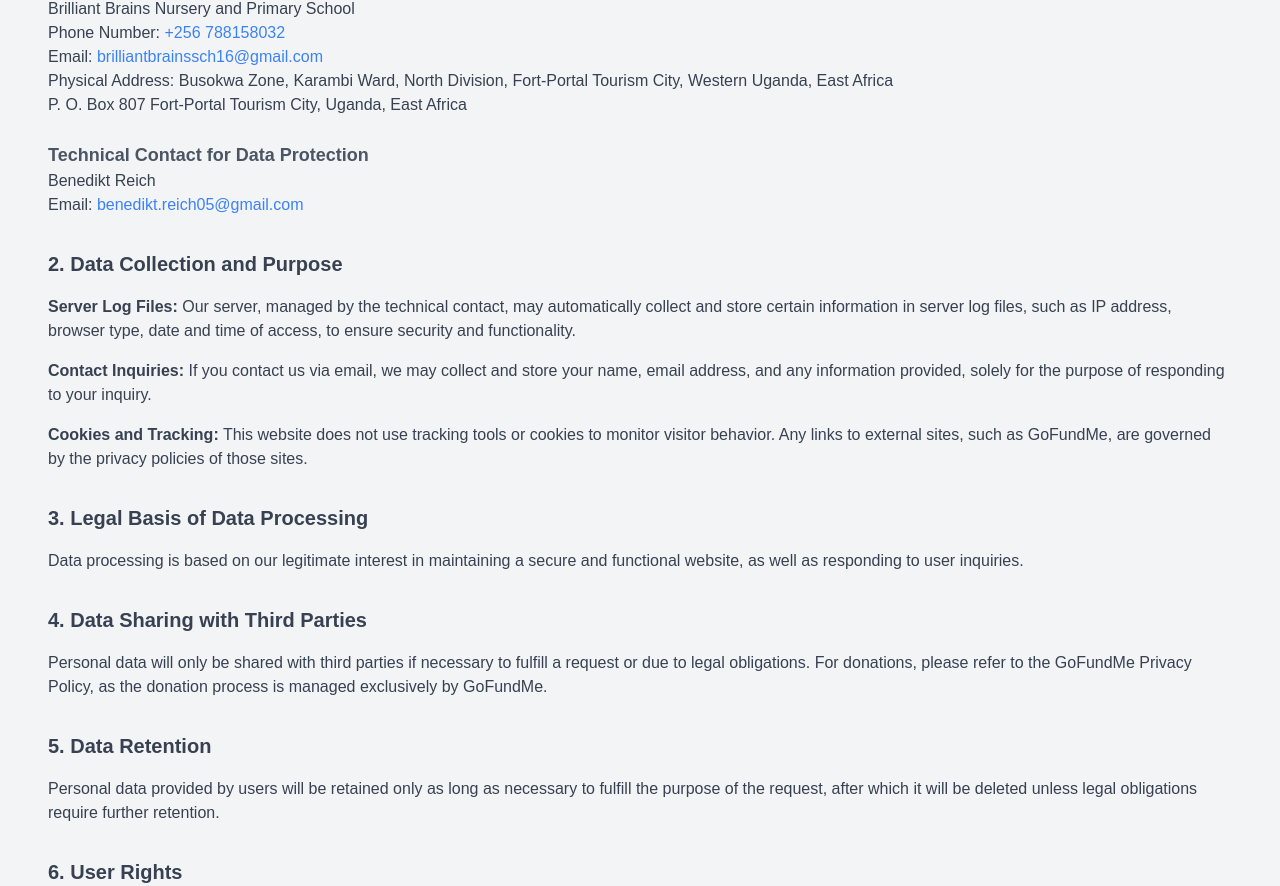
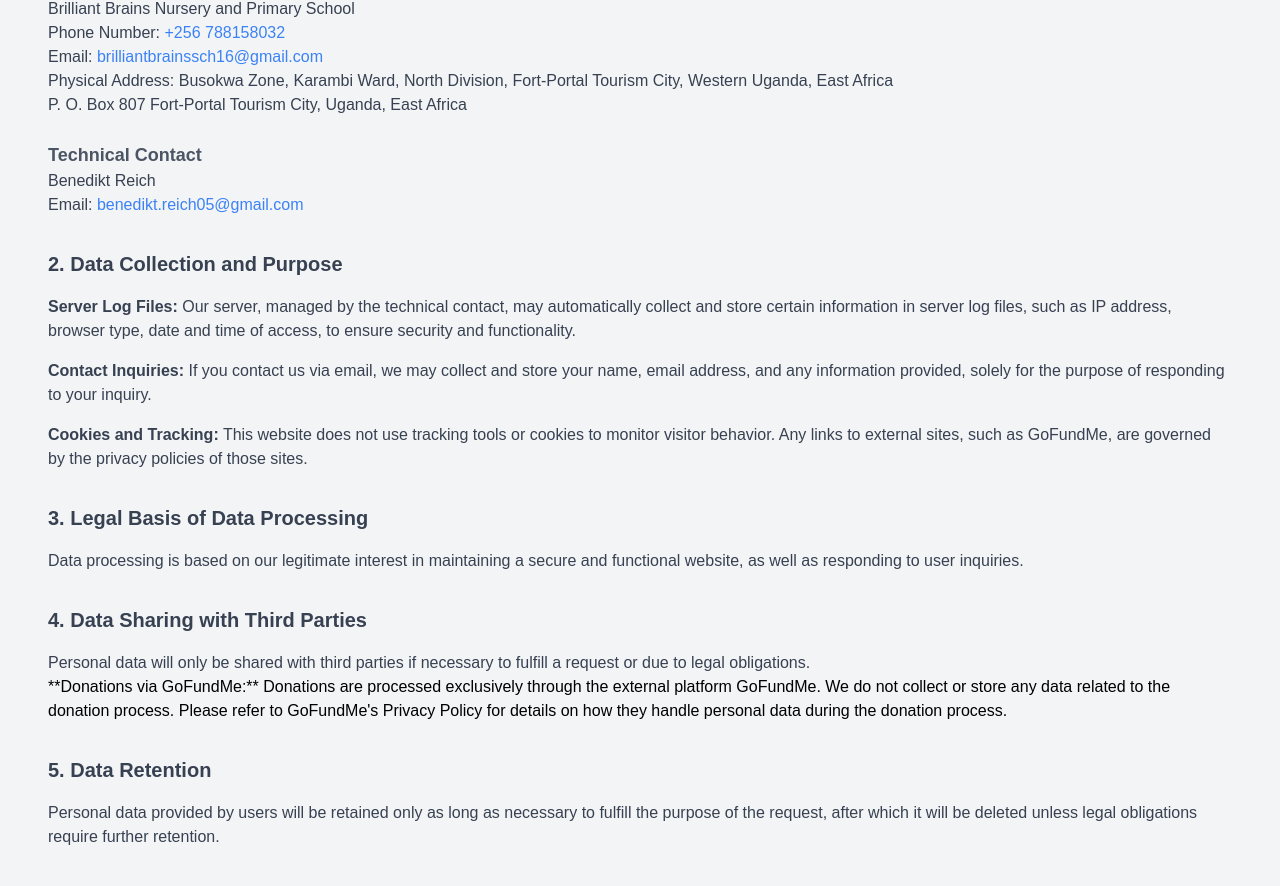
Before and after one commit to b3n3diktr/BrilliantBrainsPrimarySchool_Webpage, a React app: page /privacy-policy in a window 1280 px wide. Shown: the part 332-1218 px from the top of the page. Built offline with nearby package versions, Linux system fonts and the light colour scheme.

Commit message:
Changed the privacy policy

```diff
--- a/src/components/PrivacyPolicy/PrivacyPolicy.tsx
+++ b/src/components/PrivacyPolicy/PrivacyPolicy.tsx
@@ -26,7 +26,7 @@ const PrivacyPolicy: React.FC = () => {
                 </div>
 
                 <div className="mt-6">
-                    <h4 className="text-lg font-semibold text-gray-600">Technical Contact for Data Protection</h4>
+                    <h4 className="text-lg font-semibold text-gray-600">Technical Contact</h4>
                     <p className="text-gray-700">Benedikt Reich</p>
                     <p className="text-gray-700">
                         Email: <a href="mailto:benedikt.reich05@gmail.com" className="text-blue-500 hover:underline">
@@ -53,7 +53,10 @@ const PrivacyPolicy: React.FC = () => {
 
                 <h3 className="text-xl font-semibold text-gray-700 mt-8">4. Data Sharing with Third Parties</h3>
                 <p className="mt-4 text-gray-700">
-                    Personal data will only be shared with third parties if necessary to fulfill a request or due to legal obligations. For donations, please refer to the GoFundMe Privacy Policy, as the donation process is managed exclusively by GoFundMe.
+                    Personal data will only be shared with third parties if necessary to fulfill a request or due to legal obligations.
+                </p>
+                <p>
+                    **Donations via GoFundMe:** Donations are processed exclusively through the external platform GoFundMe. We do not collect or store any data related to the donation process. Please refer to GoFundMe's Privacy Policy for details on how they handle personal data during the donation process.
                 </p>
 
                 <h3 className="text-xl font-semibold text-gray-700 mt-8">5. Data Retention</h3>
```
